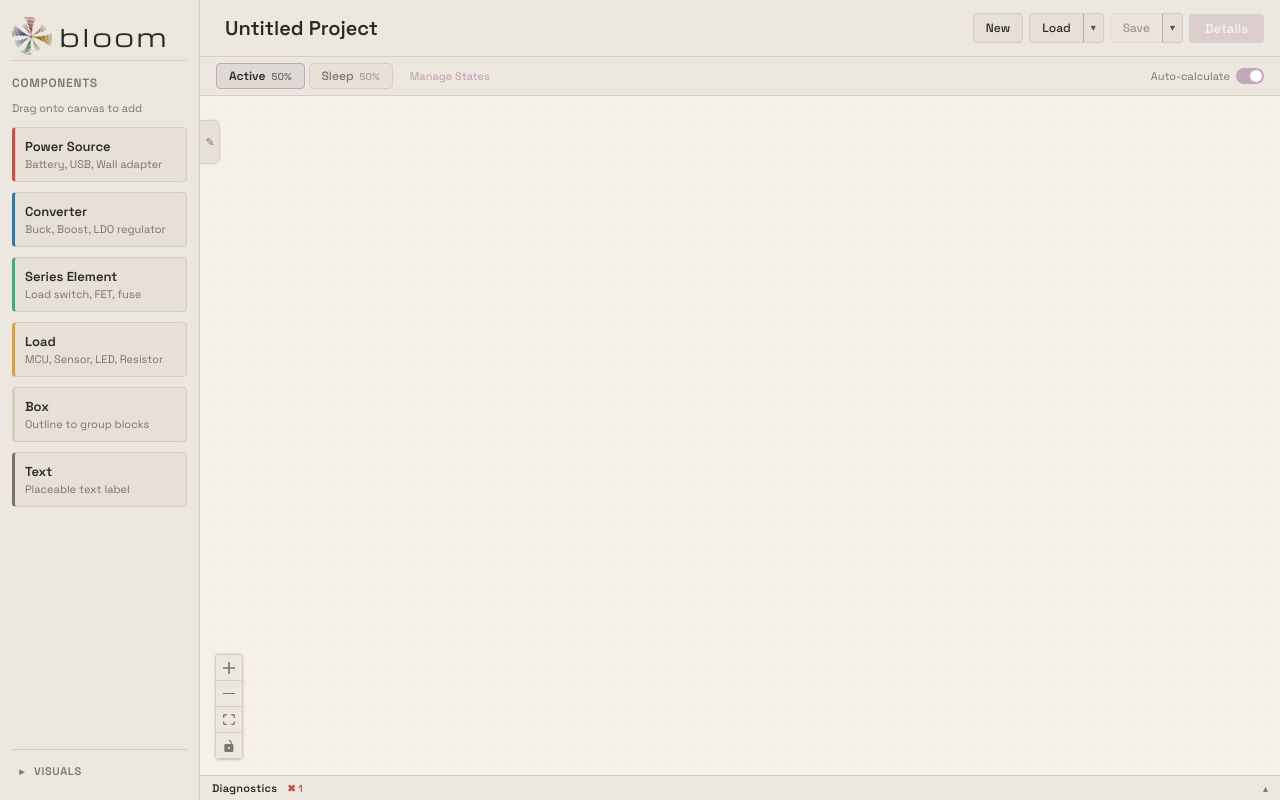
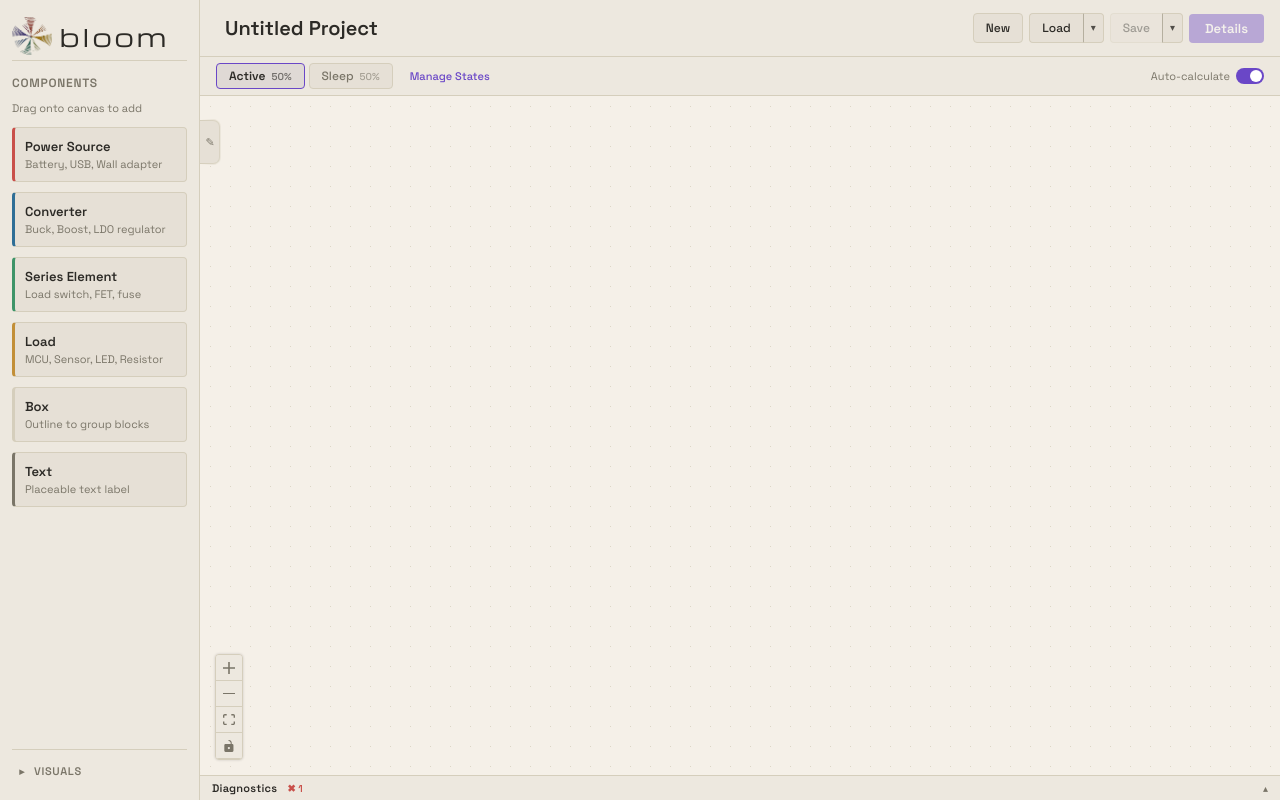
Before and after one commit to jtxiao/bloom, a React (Vite) app: page / in a window 1280 px wide. Built offline with nearby package versions, Linux system fonts and the light colour scheme.

Commit message:
Design: realign accent to brand violet (AA-compliant), separate danger from source red, add focus rings, lighten node depth

```diff
--- a/src/index.css
+++ b/src/index.css
@@ -7,15 +7,15 @@
   --border: #2A2E38;
   --text: #D8DAE0;
   --text-dim: #8B8F9A;
-  --accent: #C4A8B8;
-  --accent-hover: #B397A7;
+  --accent: #7C5CD6;
+  --accent-hover: #6A47C7;
   --source-color: #C9504A;
   --converter-color: #3578A0;
   --series-color: #4AA876;
   --load-color: #D4A24E;
-  --danger: #C9504A;
-  --shadow-node: rgba(0, 0, 0, 0.6);
-  --shadow-node-hover: rgba(0, 0, 0, 0.8);
+  --danger: #E0484F;
+  --shadow-node: rgba(0, 0, 0, 0.35);
+  --shadow-node-hover: rgba(0, 0, 0, 0.5);
   --overlay-bg: rgba(0, 0, 0, 0.5);
   --digitizer-overlay: rgba(0, 0, 0, 0.8);
   --analysis-bg: rgba(0, 0, 0, 0.25);
@@ -33,13 +33,13 @@
   --border: #D5CEBC;
   --text: #2C2A26;
   --text-dim: #7A7568;
-  --accent: #C4A8B8;
-  --accent-hover: #B397A7;
+  --accent: #6A47C7;
+  --accent-hover: #5A38B0;
   --source-color: #C9504A;
-  --converter-color: #3578A0;
-  --series-color: #4AA876;
-  --load-color: #D4A24E;
-  --danger: #C9504A;
+  --converter-color: #2F6E96;
+  --series-color: #3E9468;
+  --load-color: #C28F38;
+  --danger: #CE3A41;
   --shadow-node: rgba(0, 0, 0, 0.08);
   --shadow-node-hover: rgba(0, 0, 0, 0.14);
   --overlay-bg: rgba(0, 0, 0, 0.3);
@@ -721,7 +721,7 @@ body {
   min-width: 150px;
   border-radius: 6px;
   overflow: hidden;
-  border: none;
+  border: 1px solid var(--border);
   background: var(--node-bg);
   box-shadow: 0 2px 10px var(--shadow-node);
 }
@@ -933,6 +933,26 @@ body {
 .config-fields input:focus,
 .config-fields select:focus {
   border-color: var(--accent);
+}
+
+/* Visible keyboard focus rings (a11y) — only for keyboard navigation, not mouse clicks */
+.config-fields input:focus-visible,
+.config-fields select:focus-visible,
+.config-fields textarea:focus-visible,
+.notes-textarea:focus-visible,
+.project-name-input:focus-visible {
+  border-color: var(--accent);
+  box-shadow: 0 0 0 3px color-mix(in srgb, var(--accent) 28%, transparent);
+}
+
+button:focus-visible,
+.toolbar-btn:focus-visible,
+.analyze-btn:focus-visible,
+.toggle-btn:focus-visible,
+.delete-btn:focus-visible,
+.tab:focus-visible {
+  outline: 2px solid var(--accent);
+  outline-offset: 2px;
 }
 
 .toggle-label {
```
